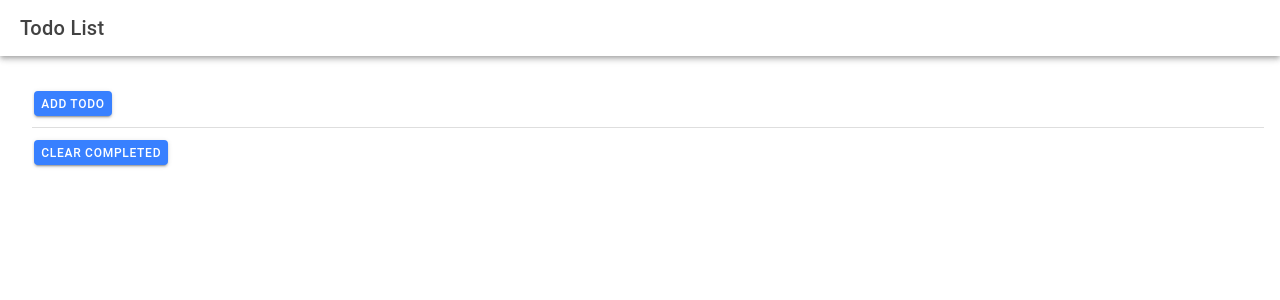
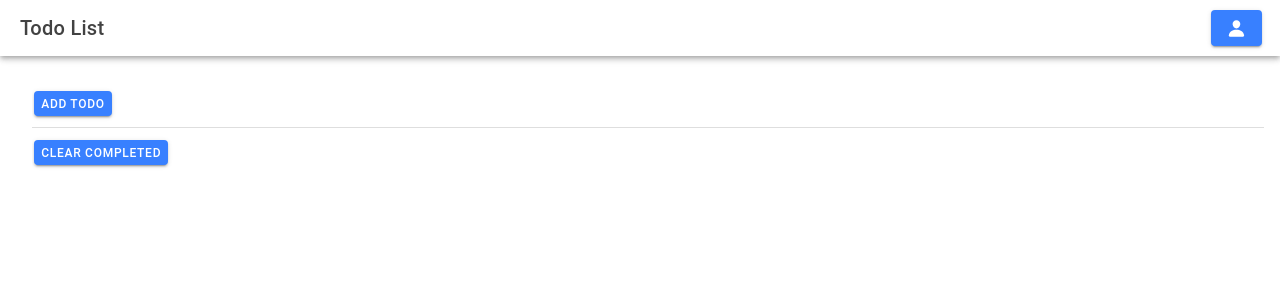
Before and after one commit to fernandocandeiatorres/ionic-codex-app, a React (Vite) app: page /home in a window 1280 px wide. Shown: the top 300 px of the page. Built offline with nearby package versions, Linux system fonts and the light colour scheme.

Commit message:
adicionei icone de login na header

```diff
--- a/src/pages/Home.tsx
+++ b/src/pages/Home.tsx
@@ -3,6 +3,7 @@ import {
   IonCheckbox,
   IonContent,
   IonHeader,
+  IonIcon,
   IonInput,
   IonItem,
   IonLabel,
@@ -13,12 +14,15 @@ import {
   IonToolbar,
 } from "@ionic/react";
 import React, { useState } from "react";
+import { person } from "ionicons/icons";
+import { useHistory } from "react-router";
 
 const Home: React.FC = () => {
   const [todos, setTodos] = useState<string[]>([]);
   const [showModal, setShowModal] = useState(false);
   const [todoText, setTodoText] = useState("");
   const [editingIndex, setEditingIndex] = useState<number | null>(null);
+  const history = useHistory();
 
   // Lógica para marcar uma task como completa, ou desmarcar
   // Basicamente qnd vc marca, você adiciona a string "completed" no final
@@ -65,7 +69,14 @@ const Home: React.FC = () => {
     <IonPage>
       <IonHeader>
         <IonToolbar>
-          <IonTitle>Todo List</IonTitle>
+          <IonButton
+            slot="end"
+            className="ion-padding-horizontal"
+            onClick={() => history.push("/login")}
+          >
+            <IonIcon icon={person}></IonIcon>
+          </IonButton>
+          <IonTitle slot="start">Todo List</IonTitle>
         </IonToolbar>
       </IonHeader>
       <IonContent className="ion-padding">
```
